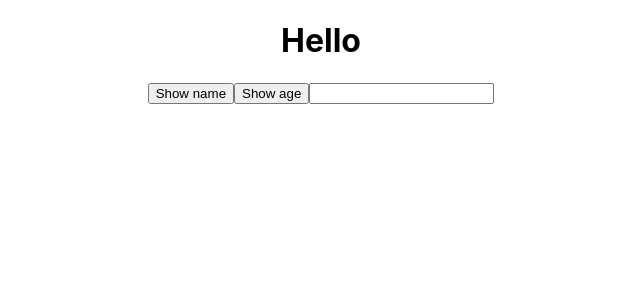
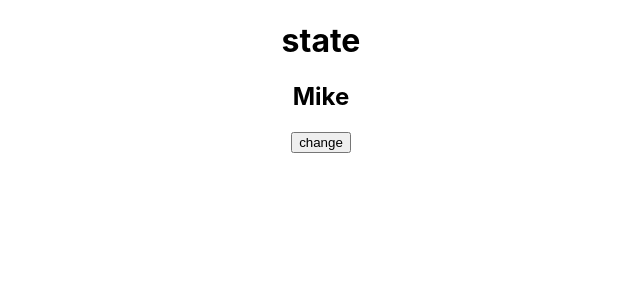
Before and after one commit to uthem150/React-Dictionary, a React (Create React App) app: page / in a window 1280 px wide. Shown: the top 300 px of the page, without its empty margins (319-959 px from the left). Built offline with nearby package versions, Linux system fonts and the light colour scheme.

Commit message:
state - 동일한 컴포넌트도 state는 각각 관리됨

```diff
--- a/src/component/Hello.js
+++ b/src/component/Hello.js
@@ -1,33 +1,19 @@
-export default function hello() {
-  function showName() {
-    console.log("Mike");
-  }
+import { useState } from "react";
 
-  function showText(txt) {
-    console.log(txt)
-  }
+export default function Hello() {
+  const [name, setName] = useState("Mike");
 
   return (
     <>
-      <h1>Hello</h1>
-      {/* showName()을 하면, showName이 반환하는 값이 나옴. */}
-      <button onClick={showName}>Show name</button>
-
+      <h1>state</h1>
+      <h2>{name}</h2>
       <button
         onClick={() => {
-          console.log(24);
+          setName(name === "Mike" ? "Jane" : "Mike");
         }}
       >
-        Show age
+        change
       </button>
-
-      <input
-        type="text"
-        onChange={(e) => {
-          const txt = e.target.value;
-          showText(txt);
-        }}
-      ></input>
     </>
   );
 }
```
